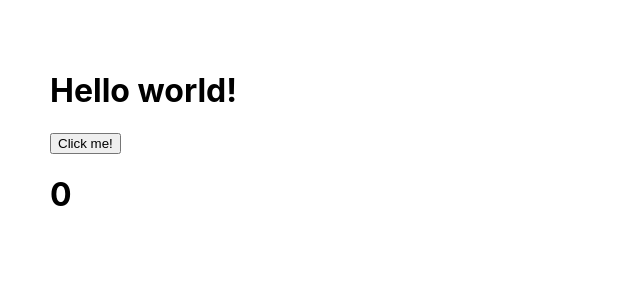
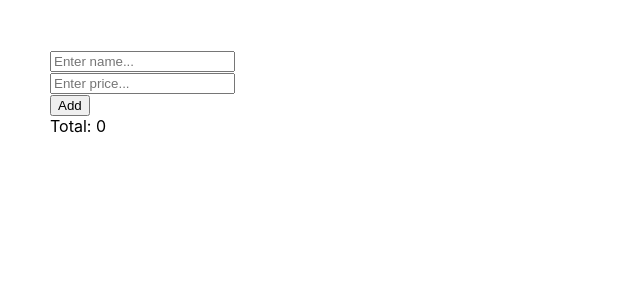
Before and after one commit to LuongHienThaoTrang/HOOKS, a React (Create React App) app: page / in a window 1280 px wide. Shown: the top 300 px of the page, without its empty margins (0-640 px from the left). Built offline with nearby package versions, Linux system fonts and the light colour scheme.

Commit message:
Ex 1: useMemo

```diff
--- a/src/App.js
+++ b/src/App.js
@@ -1,21 +1,13 @@
 
-import { useState, useEffect, useLayoutEffect, useRef, memo, useCallback } from "react";
-import UseCallback from "./useCallback/ex1";
+import { useState, useEffect, useLayoutEffect, useRef, memo, useCallback, useMemo } from "react";
+import UseMemo from "./useMemo/ex1";
 
 function App() {
 
-  const [count, setCount] = useState(0)
-
-  const handleIncrease = useCallback(() => {
-    setCount(prevCount => prevCount + 1)
-  }, [])
-
-  console.log('re-render');
 
   return (
     <div className="App" style={{ padding: 50 }}>
-      <UseCallback onIncrease={handleIncrease} />
-      <h1>{count}</h1>
+      <UseMemo />
     </div>
   );
 }
--- /dev/null
+++ b/src/useMemo/ex1.js
@@ -0,0 +1,91 @@
+
+import { useState, useEffect, useLayoutEffect, useRef, memo, useCallback, useMemo } from "react";
+
+function UseMemo() {
+
+    const [name, setName] = useState('')
+    const [price, setPrice] = useState('')
+    const [products, setProducts] = useState(() => {
+        const productsStorage = JSON.parse(localStorage.getItem('products'))
+        console.log(productsStorage);
+        return productsStorage ?? []
+    })
+    const nameRef = useRef()
+
+    const handleSubmit = () => {
+        if (name !== '' && price !== '') {
+            setProducts(prev => {
+                const newProducts = [...prev, {
+                    name,
+                    price: Number(price),
+                }]
+
+                // Lưu localStorage
+                localStorage.setItem('products', JSON.stringify(newProducts))
+
+                return newProducts
+            })
+            setName('')
+            setPrice('')
+            nameRef.current.focus()
+        }
+    }
+
+    const handleDelete = index => {
+        products.splice(index, 1)
+        const newProducts = [...products]
+
+        // Lưu localStorage
+        localStorage.setItem('products', JSON.stringify(newProducts))
+
+        setProducts(newProducts)
+    }
+
+
+    const total = useMemo(() => {
+        const total = products.reduce((total, product) => {
+            // Lần 1: In ra 1 lần Tính toán lại => In ra 1
+            // Lần 2: Do mảng products có 2 phần tửu nền in ra 2 => 3
+            console.log('Tính toán lại ...');
+            const result = total + product.price
+            return result
+        }, 0)
+        return total
+    }, [products])
+
+    return (
+        <div>
+            <input
+                ref={nameRef}
+                value={name}
+                placeholder="Enter name..."
+                onChange={e => setName(e.target.value)}
+            /><br />
+            <input
+                value={price}
+                placeholder="Enter price..."
+                onChange={e => setPrice(e.target.value)}
+            /><br />
+            <button onClick={handleSubmit}>Add</button>
+            <br />
+            Total: {total}
+            <ul>
+                {products.map((product, index) => (
+                    <li key={index}>
+                        {product.name} - {product.price}
+                        <span onClick={() => handleDelete(index)} style={{ marginLeft: 10 }}>&times;</span>
+                    </li>
+                ))}
+            </ul>
+        </div>
+    )
+}
+
+export default UseMemo
+
+/**
+ * useMemo: nó giúp tránh thực hiện lại 1 logic nào đó không cần thiết
+ * useCallback: nó trả về tham chiếu của function, chứ không trả về giá trị được return + khi có memo mới dùng useCallback
+ * useMemo: nó return giá trị được tính toán
+ * useEffect: nó return cleanup function
+*/
```
